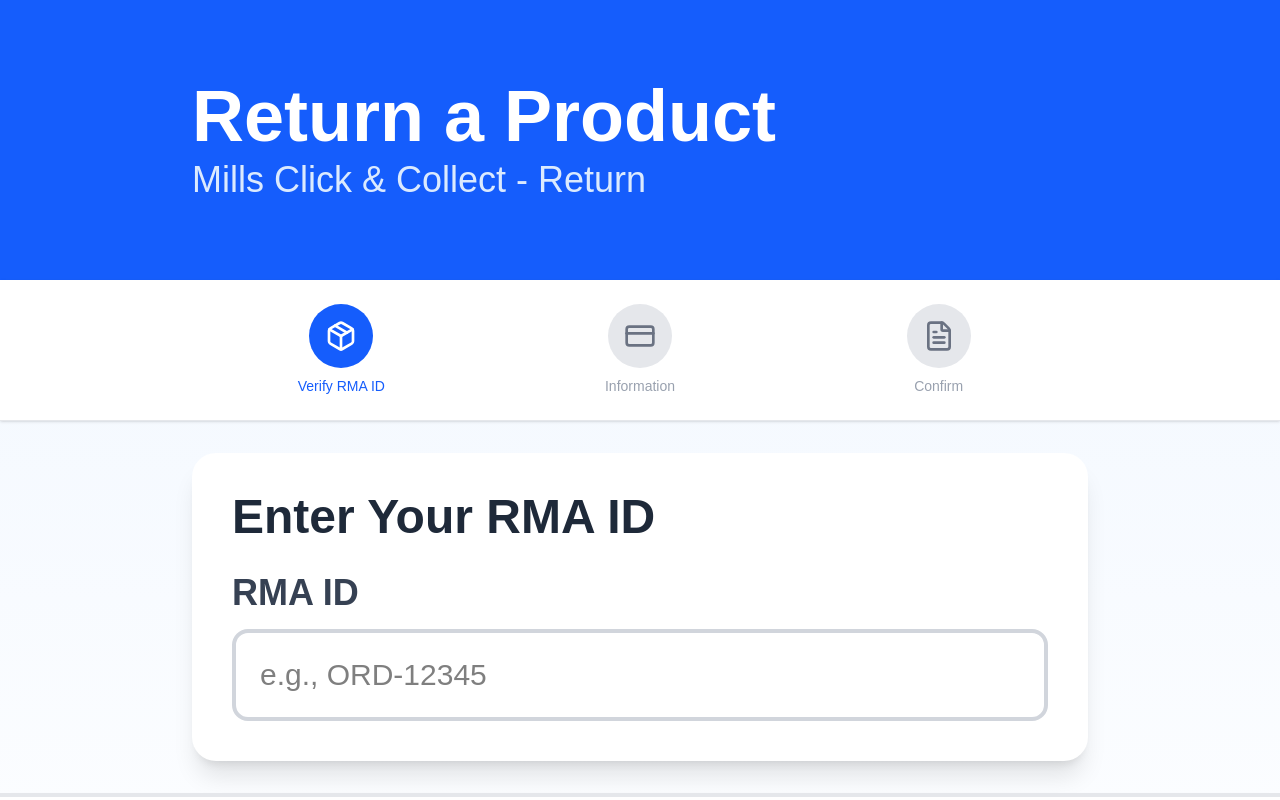
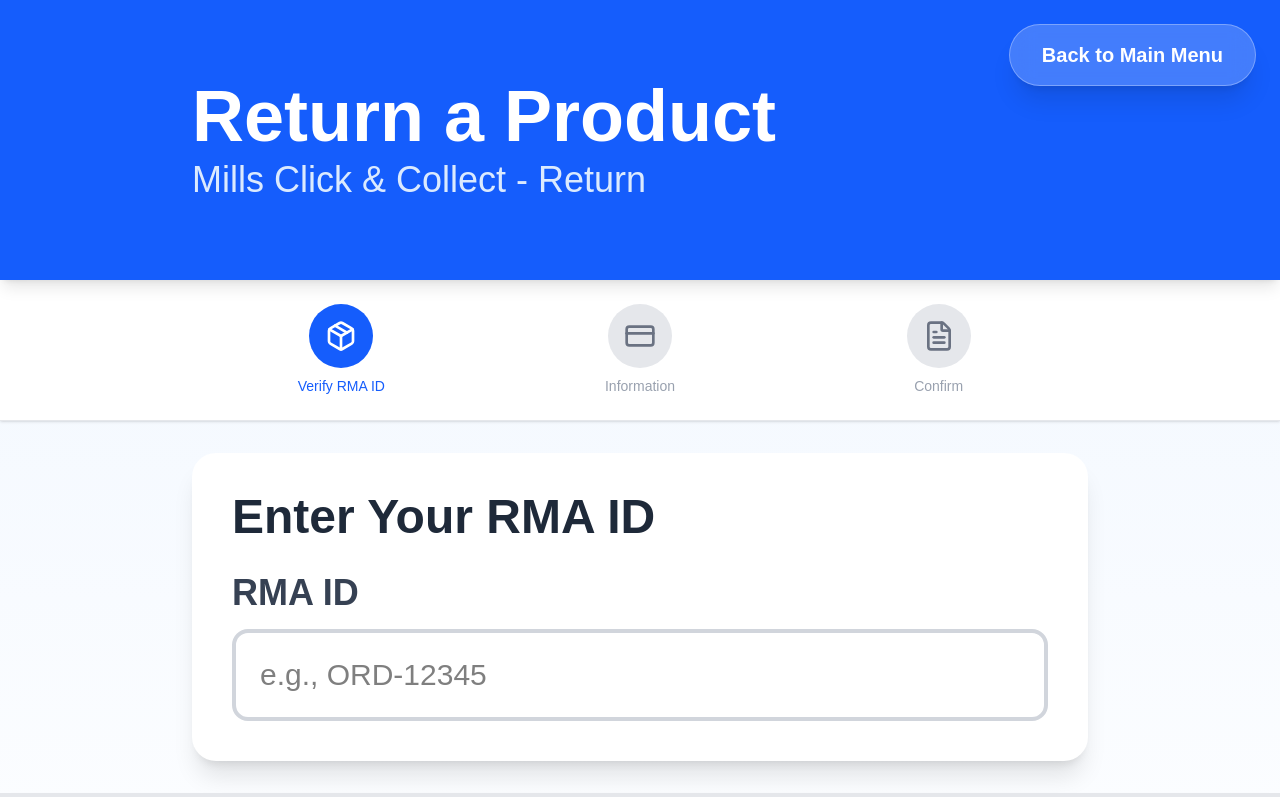
Before and after one commit to tonfxs/mills-cckiosk, a Next.js app: page /return-a-product in a window 1280 px wide. Shown: the top 800 px of the page. Built offline with nearby package versions, Linux system fonts and the light colour scheme; no server answers.

Commit message:
Back to Main Menu buttons - pickup/return a product

```diff
--- a/app/pick-up-order/page.tsx
+++ b/app/pick-up-order/page.tsx
@@ -2,6 +2,7 @@
 import { useState, useRef } from 'react';
 import { ChevronRight, Package, CreditCard, FileText, Car, Camera } from 'lucide-react';
 import NumberPad from "@/app/components/KioskNumberPad";
+import Link from 'next/link';
 
 
 interface FormData {
@@ -237,7 +238,18 @@ export default function PickupKiosk() {
       )}
 
       {/* Header */}
-      <div className="bg-blue-600 text-white p-8 shadow-lg px-10 py-20">
+      <div className="relative bg-blue-600 text-white p-8 shadow-lg px-10 py-30">
+        <Link href="/choose-service"
+            className="absolute top-6 right-6
+             backdrop-blur-md bg-white/20
+             text-white px-8 py-4 rounded-full
+             shadow-xl border border-white/30
+             text-xl font-semibold
+             hover:bg-white/30 hover:scale-110
+             transition-all duration-300"
+          >
+            Back to Main Menu
+          </Link>
         <div className="max-w-4xl mx-auto">
           <h1 className="text-7xl font-bold mb-2">Pick Up Your Order</h1>
           <p className="text-4xl text-blue-100">Fast & Easy Self-Service</p>
--- a/app/return-a-product/page.tsx
+++ b/app/return-a-product/page.tsx
@@ -264,6 +264,7 @@
 "use client";
 import { useState, useRef } from 'react';
 import { ChevronRight, Package, CreditCard, FileText, Car, Camera } from 'lucide-react';
+import Link from 'next/link';
 
 interface FormData {
   fullName: string;
@@ -402,11 +403,24 @@ export default function ReturnAProductForm() {
       )}
 
       {/* Header */}
-      <div className="bg-blue-600 text-white p-8 shadow-lg px-10 py-20">
+      <div className="relative bg-blue-600 text-white p-8 shadow-lg px-10 py-20">
+        {/* Top-right creative button */}
+          <Link href="/choose-service"
+            className="absolute top-6 right-6
+             backdrop-blur-md bg-white/20
+             text-white px-8 py-4 rounded-full
+             shadow-xl border border-white/30
+             text-xl font-semibold
+             hover:bg-white/30 hover:scale-110
+             transition-all duration-300"
+          >
+            Back to Main Menu
+          </Link>
         <div className="max-w-4xl mx-auto">
           <h1 className="text-7xl font-bold mb-2">Return a Product</h1>
           <p className="text-4xl text-blue-100">Mills Click & Collect - Return</p>
         </div>
+
       </div>
 
       {/* Progress Steps */}
```
